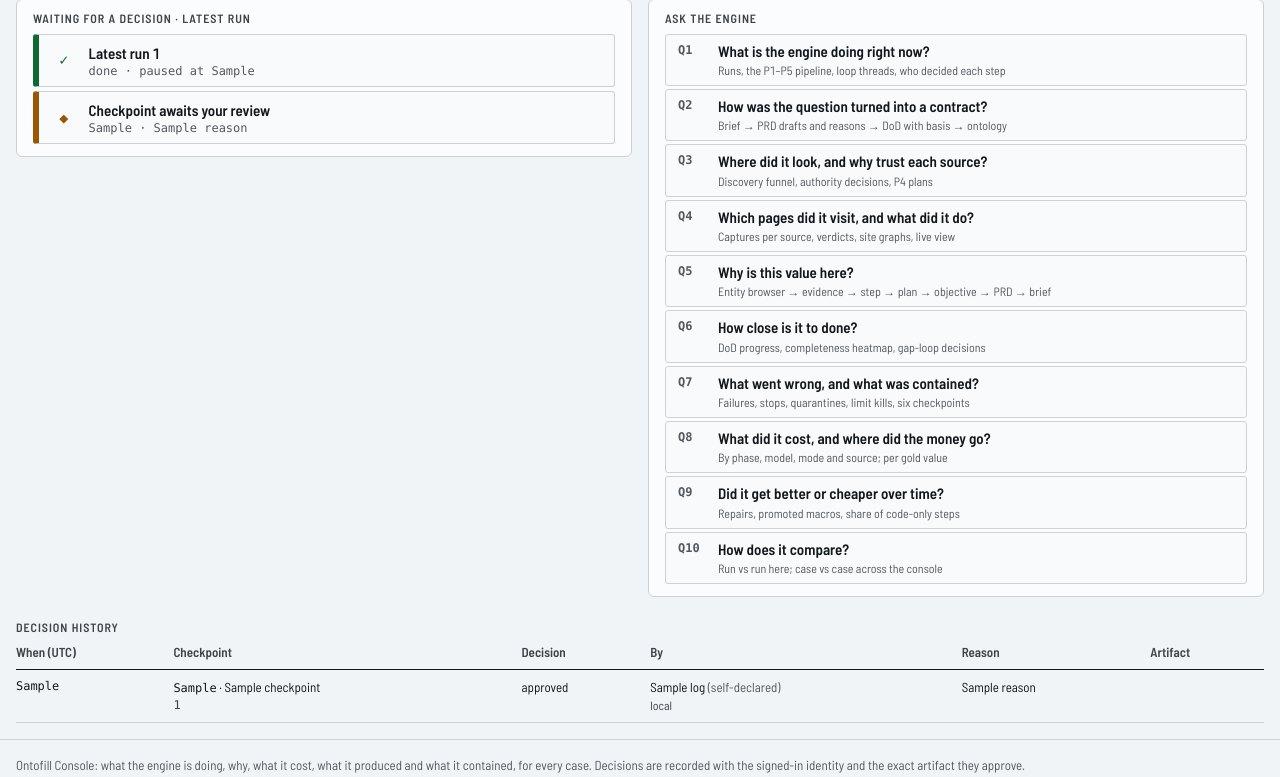
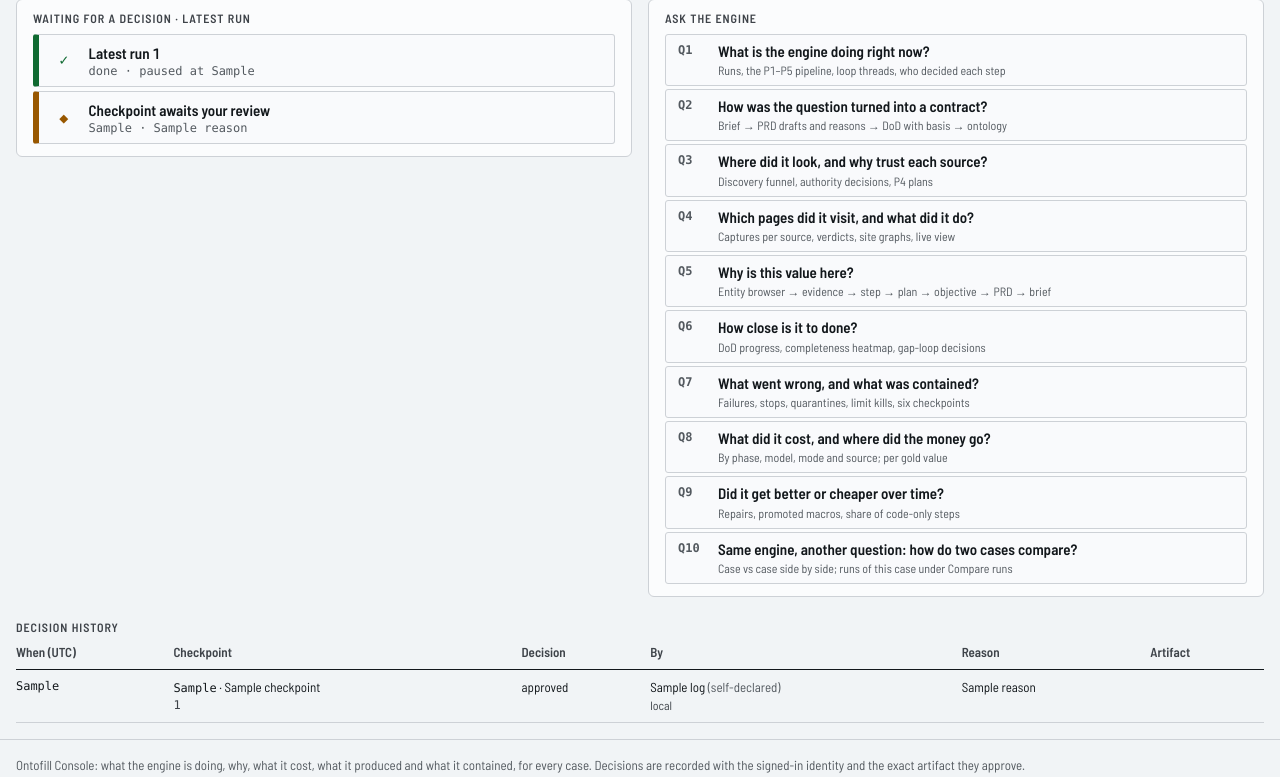
Before and after one commit to ricalanis/ontofill, a FastAPI app: template console/ontofill_console/templates/case.html in a window 1280 px wide. Shown: the part 335-1112 px from the top of the page. Run offline with FastAPI, Linux system fonts and the light colour scheme; the template is opened without the code that fills it: most values are stand-ins (such as "Sample title", 1, 10 or a date in 2020); some web fonts are replaced.

Commit message:
console: step links land on their step (id anchors), Compare runs has its own nav key, Q10 on the hub opens case vs case
Co-Authored-By: Claude Opus 5.5 (1M context) <noreply@anthropic.com>

```diff
--- a/console/ontofill_console/templates/_steps.html
+++ b/console/ontofill_console/templates/_steps.html
@@ -5,7 +5,7 @@
 {% set KILL_LABELS = {"timeout": "wall-clock timeout", "memory": "memory cap", "pids": "process cap", "max_steps": "step cap"} %}
 {% for it in items %}{% if it.thread %}{% set t = it.thread %}{% include "_loop_thread.html" %}{% else %}{% set s = it.step %}{% set d = s.detail or {} %}
 {% if s.kind == "loop" and d.role == "decide" and d.phase == "outer" %}
-<li class="step step--reopen" data-step="{{ s.step_id }}">
+<li class="step step--reopen" id="{{ s.step_id }}" id="{{ s.step_id }}" data-step="{{ s.step_id }}">
   <span class="step__time mono">{{ (s.ts or "")[11:19] }}</span>
   <span class="mode-badge mode-badge--{{ s.mode }}" title="{{ MODE_NAMES.get(s.mode, s.mode) }}">{{ s.mode }}</span>
   <div class="step__body">
@@ -15,7 +15,7 @@
   </div>
 </li>
 {% else %}
-<li class="step{% if s.event %} step--{{ s.event }}{% endif %}{% if s.kind == 'verify' %} step--verdict-{{ d.verdict }}{% endif %}" data-step="{{ s.step_id }}">
+<li class="step{% if s.event %} step--{{ s.event }}{% endif %}{% if s.kind == 'verify' %} step--verdict-{{ d.verdict }}{% endif %}" id="{{ s.step_id }}" data-step="{{ s.step_id }}">
   <span class="step__time mono">{{ (s.ts or "")[11:19] }}</span>
   <span class="mode-badge mode-badge--{{ s.mode }}" title="{{ MODE_NAMES.get(s.mode, s.mode) }}">{{ s.mode }}</span>
   <div class="step__body">
--- a/console/ontofill_console/templates/case.html
+++ b/console/ontofill_console/templates/case.html
@@ -13,7 +13,7 @@
   ("failures", "What went wrong, and what was contained?", "Failures, stops, quarantines, limit kills, six checkpoints"),
   ("cost", "What did it cost, and where did the money go?", "By phase, model, mode and source; per gold value"),
   ("learning", "Did it get better or cheaper over time?", "Repairs, promoted macros, share of code-only steps"),
-  ("compare", "How does it compare?", "Run vs run here; case vs case across the console"),
+  ("compare", "Same engine, another question: how do two cases compare?", "Case vs case side by side; runs of this case under Compare runs"),
 ] %}
 {% set slugs = case_views|map(attribute="slug")|list %}
 {% block main %}
@@ -44,7 +44,7 @@
     <h2 class="section-h" id="ask-h">Ask the engine</h2>
     <ol class="questions">
       {% for slug, q, what in QUESTIONS %}
-      <li>{% set href = ("/compare" if slug == "compare" and slug not in slugs else base ~ "/" ~ slug) %}
+      <li>{% set href = ("/compare?a=" ~ case.id) if slug == "compare" else base ~ "/" ~ slug %}
         {% if slug in slugs or slug == "compare" %}<a href="{{ href }}"><b>{{ q }}</b><small>{{ what }}</small></a>
         {% else %}<span class="questions__off"><b>{{ q }}</b><small>{{ what }} · view not installed</small></span>{% endif %}
       </li>
--- a/console/ontofill_console/viz/compare.py
+++ b/console/ontofill_console/viz/compare.py
@@ -215,7 +215,7 @@ def runs_model(case, domain_of, run_a: str | None = None, run_b: str | None = No
 def install(ctx: VizContext) -> None:
     app, render, settings = ctx.app, ctx.render, ctx.settings
     ctx.global_view("compare", "/compare", "Compare", ORDER)
-    ctx.case_view("compare", "compare", "Compare runs", ORDER)
+    ctx.case_view("compare-runs", "compare", "Compare runs", ORDER)
 
     @app.get("/compare", response_class=HTMLResponse)
     def compare_cases(request: Request, a: str | None = None, b: str | None = None):
@@ -229,7 +229,7 @@ def install(ctx: VizContext) -> None:
     def compare_runs(request: Request, case_id: str, run_a: str | None = None, run_b: str | None = None):
         case = ctx.get_case(case_id)
         m = runs_model(case, ctx.case_domain, run_a, run_b)
-        return render(request, "viz/compare_runs.html", nav="compare", case=case, m=m, backend=m["backend"])
+        return render(request, "viz/compare_runs.html", nav="compare-runs", case=case, m=m, backend=m["backend"])
 
     @app.get("/cases/{case_id}/api/viz/compare")
     def compare_runs_api(case_id: str, run_a: str | None = None, run_b: str | None = None) -> dict:
```
